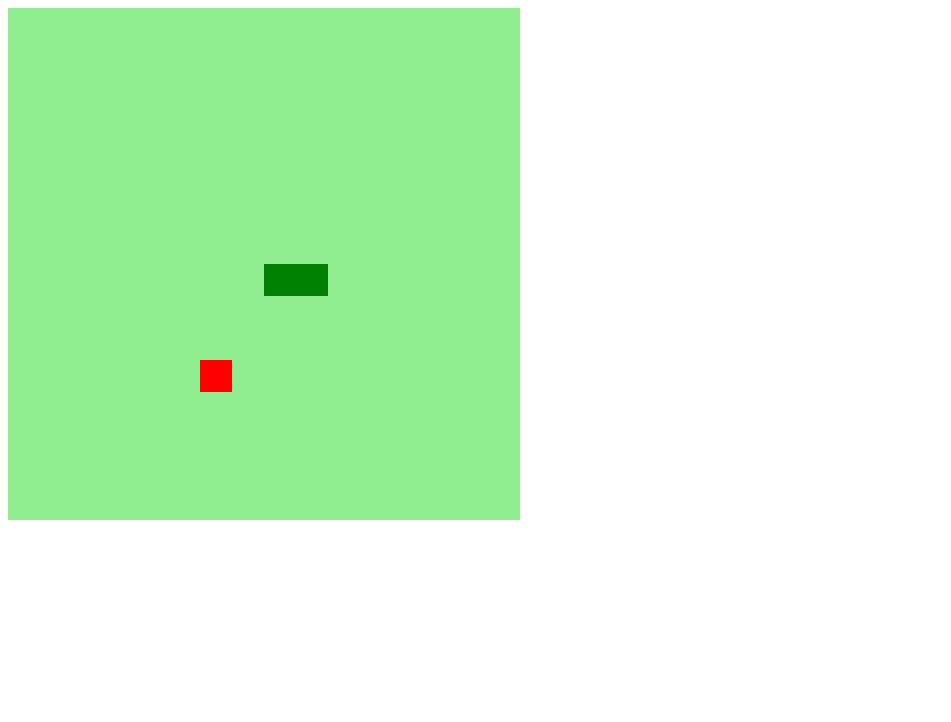
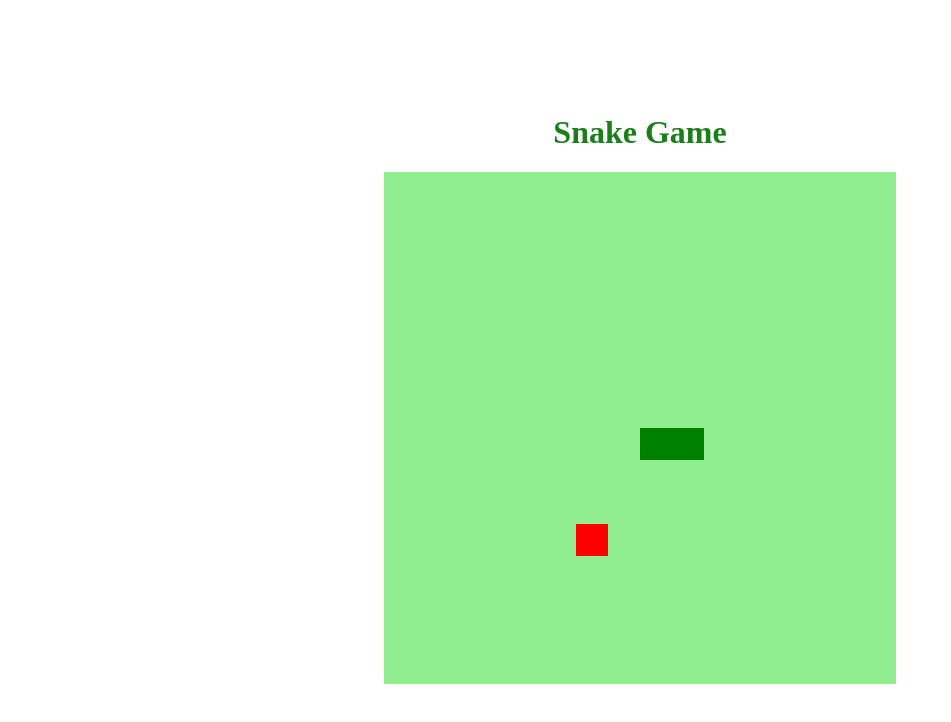
Before and after one commit to nayaraleite/Snake-Game, a plain HTML site: page index.html in a window 1280 px wide. Shown: the whole page, without its empty margins (0-951 px from the left). Drawn offline with Linux system fonts and the light colour scheme.

Commit message:
adicionar esilização ao body

```diff
--- a/index.html
+++ b/index.html
@@ -6,9 +6,10 @@
     <meta name="viewport" content="width=device-width, initial-scale=1.0">
     <link rel="stylesheet" href="style.css">
     <script defer src="script.js"></script>
-    <title>Snake Game</title>
+    <title>SNAKE GAME</title>
 </head>
 <body>
+    <h1>Snake Game</h1>
     <canvas id="snake" width="512" height="512"></canvas>
 </body>
 </html>
--- a/style.css
+++ b/style.css
@@ -1,3 +1,9 @@
 body{
-
+    height: 95vh;
+    width: 95;
+    display: flex;
+    justify-content: center;
+    align-items: center;
+    flex-direction: column;
+    color: rgb(26, 126, 26);
 }
```
